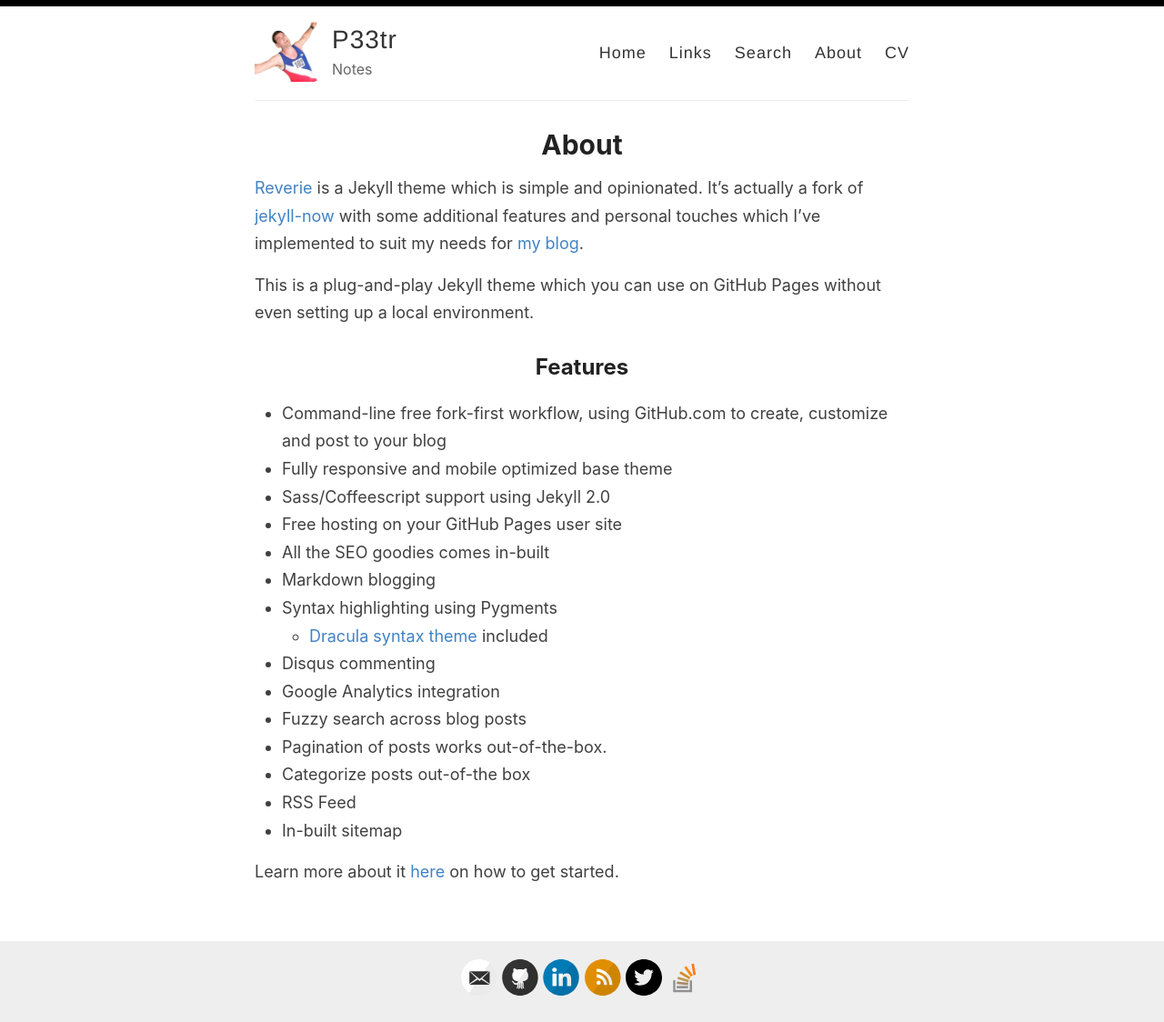
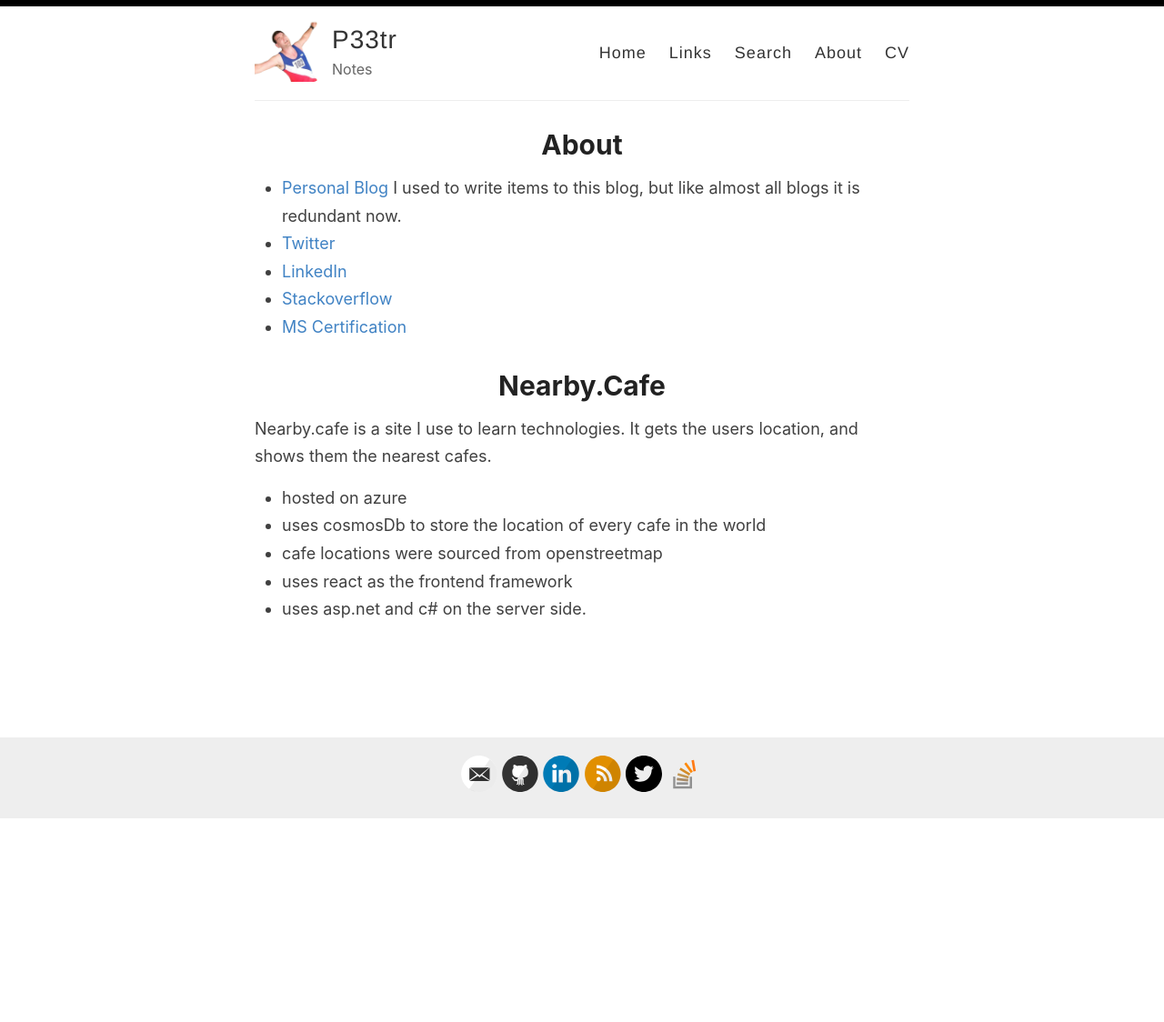
Before and after one commit to petermarshall/blog, a Jekyll site: the page built from _pages/about.md, in a window 1280 px wide. Shown: the whole page at 91% size. Built offline with Jekyll 4.4.1, drawn with Linux system fonts in a browser that asks for light colours; after the commit the page ends 901 px from its top, so only the background shows below that.

Commit message:
updated about page

```diff
--- a/_pages/about.md
+++ b/_pages/about.md
@@ -4,26 +4,19 @@ title: About
 permalink: /about/
 ---
 
-[Reverie](https://github.com/amitmerchant1990/reverie) is a Jekyll theme which is simple and opinionated. It's actually a fork of [jekyll-now](https://github.com/barryclark/jekyll-now) with some additional features and personal touches which I've implemented to suit my needs for [my blog](https://www.amitmerchant.com).
+*   [Personal Blog](http://peter.withknown.com)
+ I used to write items to this blog, but like almost all blogs it is redundant now.
+*   [Twitter](https://twitter.com/petermarshall)
+*   [LinkedIn](https://linkedin.com/in/thebestdevyouwilleverfind)
+*   [Stackoverflow](https://stackoverflow.com/users/4692/peter-marshall)
+*   [MS Certification](http://www.mycertprofile.com/Profile/9843288887)
 
-This is a plug-and-play Jekyll theme which you can use on GitHub Pages without even setting up a local environment.
+# [Nearby.Cafe](http://nearby.cafe) #
 
-## Features
+Nearby.cafe is a site I use to learn technologies. It gets the users location, and shows them the nearest cafes.
 
-- Command-line free fork-first workflow, using GitHub.com to create, customize and post to your blog
-- Fully responsive and mobile optimized base theme
-- Sass/Coffeescript support using Jekyll 2.0
-- Free hosting on your GitHub Pages user site
-- All the SEO goodies comes in-built
-- Markdown blogging
-- Syntax highlighting using Pygments
-    - [Dracula syntax theme](https://draculatheme.com/) included
-- Disqus commenting
-- Google Analytics integration
-- Fuzzy search across blog posts
-- Pagination of posts works out-of-the-box.
-- Categorize posts out-of-the box
-- RSS Feed
-- In-built sitemap
-
-Learn more about it [here](https://github.com/amitmerchant1990/reverie) on how to get started.
+* hosted on azure
+* uses cosmosDb to store the location of every cafe in the world
+* cafe locations were sourced from openstreetmap
+* uses react as the frontend framework
+* uses asp.net and c# on the server side.
```
